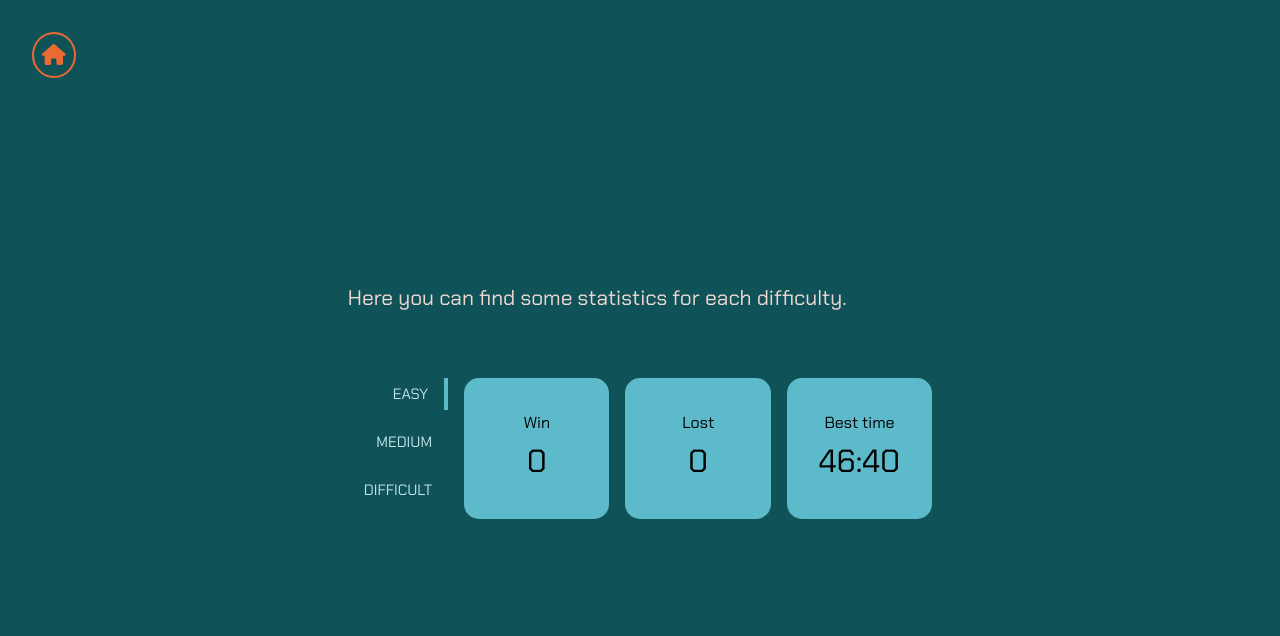
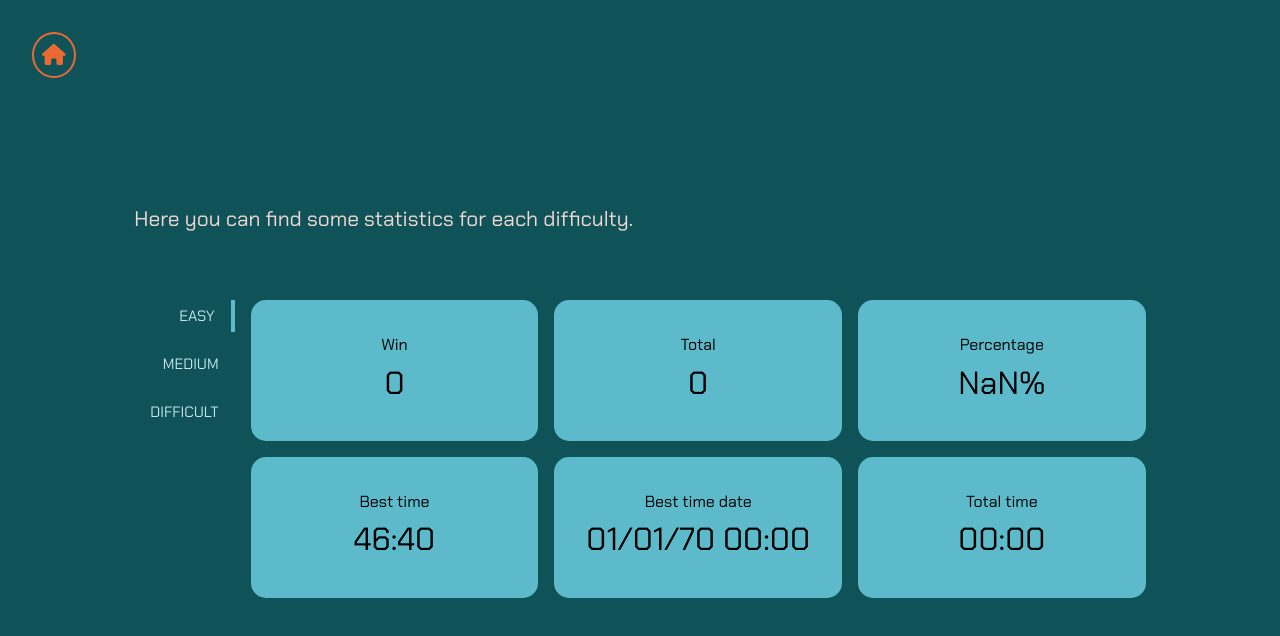
Before and after one commit to AndreaLupo/minesweeper, a Vue app: page /statistics in a window 1280 px wide. Shown: the top 636 px of the page. Built offline with nearby package versions, Linux system fonts and the light colour scheme.

Commit message:
Statistics: add total time, best time, % win

```diff
--- a/src/components/game/GamePlayboard.vue
+++ b/src/components/game/GamePlayboard.vue
@@ -66,7 +66,7 @@ const cellList = computed(function (): Array<Cell> {
 
 const gameEndData = computed(function (): GameResultInfo {
   let result: GameResultInfo;
-  if (gameResult.value === GameResult.LOOSE) {
+  if (gameResult.value === GameResult.LOST) {
     result = new GameResultInfo("Oh, no!", false, false);
   } else {
     let message = "";
@@ -88,7 +88,7 @@ const gameComplete = computed(() => {
 });
 
 watch(gameResult, (result: GameResult) => {
-  if (result === GameResult.LOOSE) {
+  if (result === GameResult.LOST) {
     showModal.value = true;
     gameGrid.value.openNotFlaggedCells();
   }
@@ -116,7 +116,7 @@ const isGameEnding = (): void => {
     if (gameGrid.value.allUserFlagsOnBombs()) {
       result = GameResult.WIN;
     } else {
-      result = GameResult.LOOSE;
+      result = GameResult.LOST;
     }
     showModal.value = true;
     newRecord.value = gameStore.endGame(result);
--- a/src/components/game/PlayboardCell.vue
+++ b/src/components/game/PlayboardCell.vue
@@ -105,7 +105,7 @@ const numberShownClass = computed((): string => {
 });
 
 const isWrongFlag = computed((): boolean => {
-  return gameResult.value === GameResult.LOOSE && cell.hasFlag && !cell.isBomb;
+  return gameResult.value === GameResult.LOST && cell.hasFlag && !cell.isBomb;
 });
 
 watch(selectedCell, () => {
--- a/src/components/statistics/StatisticsGrid.vue
+++ b/src/components/statistics/StatisticsGrid.vue
@@ -5,19 +5,31 @@
       <div class="value">{{ difficultyStats.winGames }}</div>
     </div>
     <div class="item">
-      <div class="title">Lost</div>
-      <div class="value">{{ difficultyStats.lostGames }}</div>
+      <div class="title">Total</div>
+      <div class="value">{{ totalGames }}</div>
+    </div>
+    <div class="item">
+      <div class="title">Percentage</div>
+      <div class="value">{{ percentageWinGames }}%</div>
     </div>
     <div class="item">
       <div class="title">Best time</div>
       <div class="value">{{ bestTimeText }}</div>
+    </div>
+    <div class="item">
+      <div class="title">Best time date</div>
+      <div class="value">{{ bestTimeDateText }}</div>
+    </div>
+    <div class="item">
+      <div class="title">Total time</div>
+      <div class="value">{{ totalTimeText }}</div>
     </div>
   </div>
 </template>
 
 <script setup lang="ts">
 import { useStatisticsStore, type DifficultyStats } from "@/stores/statistics";
-import { computed, watch, type ComputedRef, type PropType } from "vue";
+import { computed, type ComputedRef, type PropType } from "vue";
 import dayjs from "dayjs";
 import type { Difficulty } from "@/model/grid/GameGrid";
 const statisticsStore = useStatisticsStore();
@@ -42,7 +54,27 @@ getStatistics(props.difficulty);
 
 const bestTimeText = computed(() => {
   const bestTime = difficultyStats.value.bestTime;
-  return dayjs().minute(0).second(bestTime).format("mm:ss");
+  return dayjs().minute(0).second(bestTime.time).format("mm:ss");
+});
+
+const bestTimeDateText = computed(() => {
+  const bestTime = difficultyStats.value.bestTime;
+  return dayjs(bestTime.when).format("DD/MM/YY HH:mm");
+});
+const totalTimeText = computed(() => {
+  const totalTime = difficultyStats.value.totalTime;
+  return dayjs().minute(0).second(totalTime).format("mm:ss");
+});
+
+const totalGames = computed(() => {
+  return difficultyStats.value.winGames + difficultyStats.value.lostGames;
+});
+const percentageWinGames = computed(() => {
+  return (
+    (Math.round((difficultyStats.value.winGames / totalGames.value) * 100) /
+      100) *
+    100
+  );
 });
 </script>
 
--- a/src/model/grid/GameGrid.ts
+++ b/src/model/grid/GameGrid.ts
@@ -12,9 +12,9 @@ export enum Difficulty {
 }
 
 export enum GameResult {
-  NOT_END,
-  WIN,
-  LOOSE
+  NOT_END = "NOT_END",
+  WIN = "WIN",
+  LOST = "LOST"
 }
 
 export const BOMB: number = -1;
@@ -311,7 +311,7 @@ export abstract class GameGrid implements GameStatusGrid {
       return GameResult.WIN;
     }
 
-    return GameResult.LOOSE;
+    return GameResult.LOST;
   }
 
   allUserFlagsOnBombs() {
--- a/src/stores/game.ts
+++ b/src/stores/game.ts
@@ -104,7 +104,7 @@ export const useGameStore = defineStore("game", () => {
     if (cell.isBomb) {
       cell.status = CellStatus.BOOM;
       setTimeout(() => {
-        endGame(GameResult.LOOSE);
+        endGame(GameResult.LOST);
       }, 300);
     }
 
@@ -127,7 +127,7 @@ export const useGameStore = defineStore("game", () => {
     const cells: Cell[] = reactive(gameGrid.getCellsAround(cell));
     for (const cell of cells) {
       if (!cell.hasFlag && cell.isBomb) {
-        gameResult.value = GameResult.LOOSE;
+        gameResult.value = GameResult.LOST;
       } else if (!cell.hasFlag && !cell.isOpen) {
         cell.status = CellStatus.OPEN;
         if (!cell.hasBombsNearby) {
@@ -204,12 +204,7 @@ export const useGameStore = defineStore("game", () => {
     console.log('End game with store!');
     gameResult.value = result;
     togglePauseTimer();
-    if (result === GameResult.LOOSE) {
-      statisticsStore.incrementLostGames();
-    } else {
-      statisticsStore.incrementWinGames();
-      return statisticsStore.checkAndUpdateBestTime(gameDuration.seconds);
-    }
+    statisticsStore.updateStatistics(result, gameDuration.seconds);
     return false;
   }
 
--- a/src/stores/statistics.ts
+++ b/src/stores/statistics.ts
@@ -1,11 +1,25 @@
-import { Difficulty } from "@/model/grid/GameGrid";
+import { Difficulty, GameResult } from "@/model/grid/GameGrid";
 import { defineStore } from "pinia";
 import { reactive } from "vue";
+
+type BestTime = {
+  time: number;
+  when: number;
+}
+
+type Serie = {
+  longestWin: number;
+  longestLost: number;
+  current: number;
+  lastMatch?: GameResult
+}
 
 export interface DifficultyStats {
   lostGames: number;
   winGames: number;
-  bestTime: number;
+  bestTime: BestTime;
+  series: Serie;
+  totalTime: number;
 }
 
 
@@ -25,7 +39,16 @@ export const useStatisticsStore = defineStore("statistics", () => {
       diffStats = {
         lostGames: 0,
         winGames: 0,
-        bestTime: 100000000
+        bestTime: {
+          time: 100000000,
+          when: Date.parse('1/01/1970')
+        },
+        series: {
+          longestWin: 0,
+          longestLost: 0,
+          current: 0
+        },
+        totalTime: 0
       };
     }
 
@@ -35,7 +58,16 @@ export const useStatisticsStore = defineStore("statistics", () => {
   const defaults: DifficultyStats = {
     lostGames: 0,
     winGames: 0,
-    bestTime: 1000000
+    bestTime: {
+      time: 100000000,
+      when: Date.parse('1/01/1970')
+    },
+    series: {
+      longestWin: 0,
+      longestLost: 0,
+      current: 0
+    },
+    totalTime: 0
   }
 
   const difficultyStats = getFromLocalStorage(difficulty, defaults);
@@ -49,13 +81,18 @@ export const useStatisticsStore = defineStore("statistics", () => {
     localStorage.setItem(difficulty, JSON.stringify(difficultyStats));
   }
 
+  function updateTotalTime(seconds: number) {
+    difficultyStats.totalTime = difficultyStats.totalTime + seconds;
+    localStorage.setItem(difficulty, JSON.stringify(difficultyStats));
+  }
+
   /**
    * Check if the time passed as parameter is lower than the current best time. If so, update the value.
    * @param time new possible value of time
    * @returns if the best time has been updated
    */
   function checkAndUpdateBestTime(time: number): boolean {
-    if (difficultyStats.bestTime > time) {
+    if (difficultyStats.bestTime.time > time) {
       setBestTime(time);
       return true;
     }
@@ -63,7 +100,8 @@ export const useStatisticsStore = defineStore("statistics", () => {
   }
 
   function setBestTime(time: number) {
-    difficultyStats.bestTime = time;
+    difficultyStats.bestTime.time = time;
+    difficultyStats.bestTime.when = Date.now();
     localStorage.setItem(difficulty, JSON.stringify(difficultyStats));
   }
 
@@ -71,11 +109,32 @@ export const useStatisticsStore = defineStore("statistics", () => {
     return getFromLocalStorage(difficulty, defaults);
   }
 
+  /**
+   *
+   * @param result
+   * @param seconds
+   * @returns if there was an update of best time
+   */
+  function updateStatistics(result: GameResult, seconds: number): boolean {
+    let bestTimeUpdated = false;
+    if (result === GameResult.LOST) {
+      incrementLostGames();
+      bestTimeUpdated = false;
+    } else {
+      incrementWinGames();
+      bestTimeUpdated = checkAndUpdateBestTime(seconds);
+    }
+
+    updateTotalTime(seconds);
+
+
+    return bestTimeUpdated;
+  }
+
   return {
     difficultyStats,
-    incrementLostGames,
-    incrementWinGames,
     checkAndUpdateBestTime,
-    getStatisticsByDifficulty
+    getStatisticsByDifficulty,
+    updateStatistics
   };
 });
```
